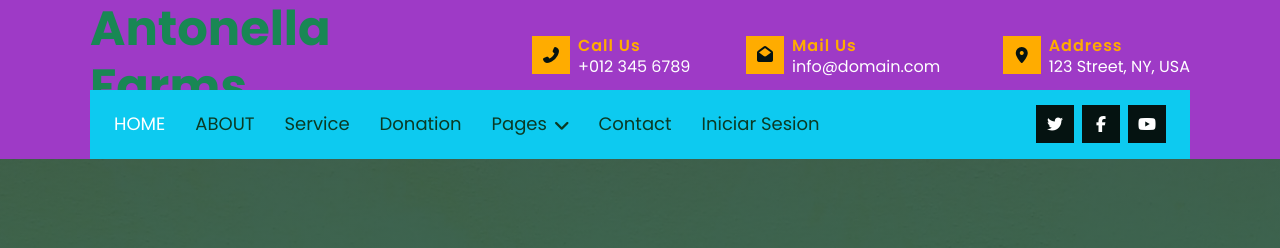
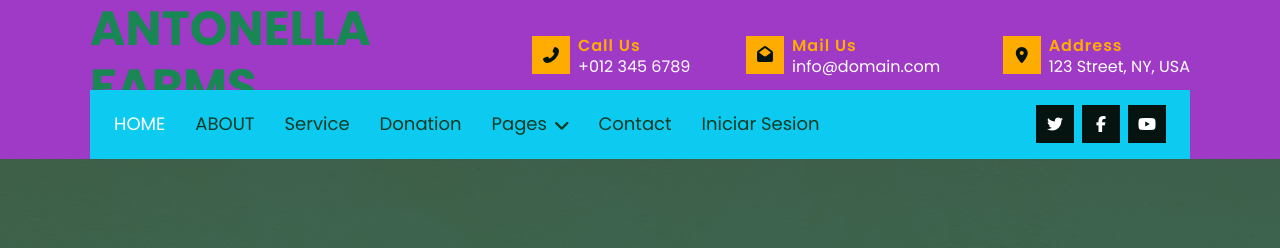
Before and after one commit to samanthaotacoma2186-eng/interfazG6, a Django app: page / in a window 1280 px wide. Shown: the top 248 px of the page. Run offline with Django 5.2, Linux system fonts and the light colour scheme; some libraries are stand-ins or nearby versions.

Commit message:
mayusculas el nombre del proyecto

```diff
--- a/inicio/templates/header.html
+++ b/inicio/templates/header.html
@@ -5,7 +5,7 @@
 
 <head>
     <meta charset="utf-8">
-    <title>Sistemas - Antonella Farms</title>
+    <title>Sistemas - ANTONELLA FARMS</title>
     <meta content="width=device-width, initial-scale=1.0" name="viewport">
     <meta content="" name="keywords">
     <meta content="" name="description">
@@ -48,7 +48,7 @@
         <div class="row align-items-center h-100">
             <div class="col-lg-4 text-center text-lg-start">
                 <a href="{% url 'home' %}">
-                    <h1 class="display-5 text-success m-0">Antonella Farms</h1>
+                    <h1 class="display-5 text-success m-0">ANTONELLA FARMS</h1>
                 </a>
             </div>
             <div class="col-lg-8 d-none d-lg-block">
```
